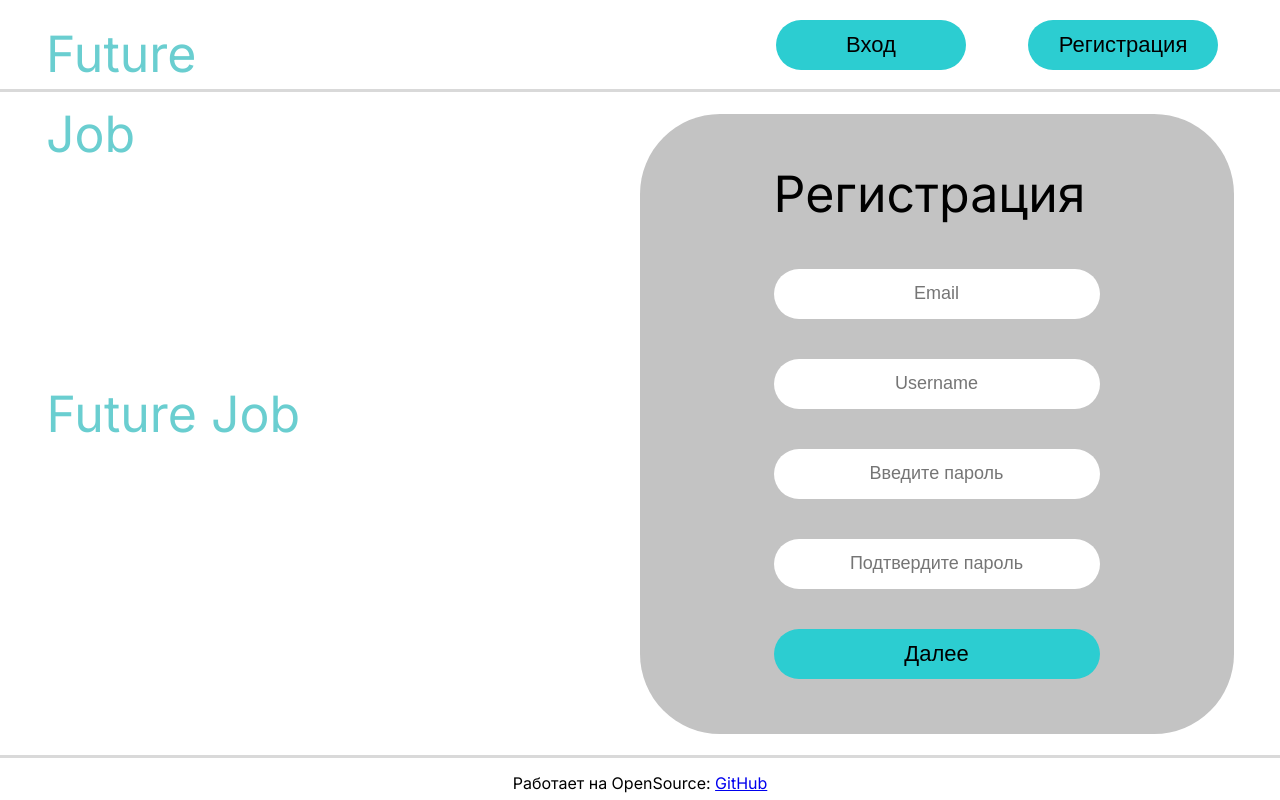
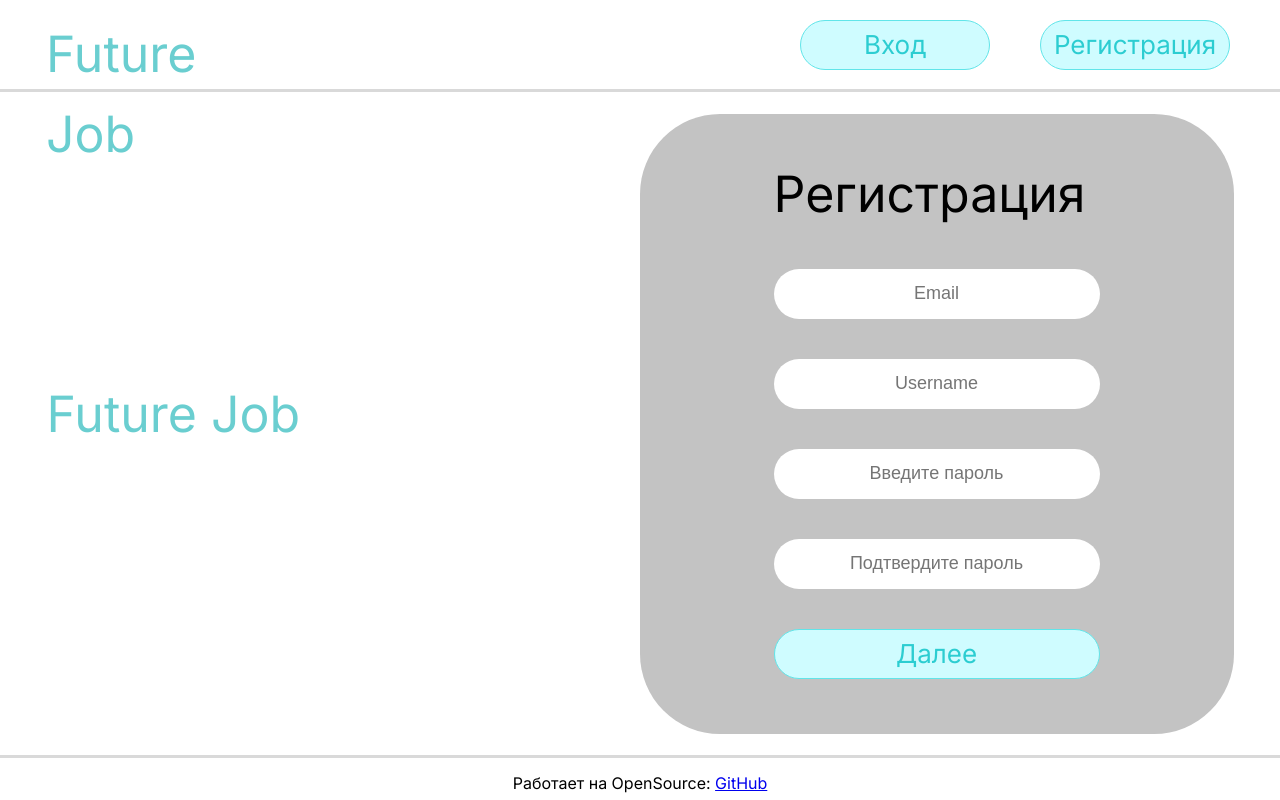
Before and after one commit to ellepheria/digital-portfolio-fj, a Vue app in the folder client/: page /registration in a window 1280 px wide. Built offline with nearby package versions, Linux system fonts and the light colour scheme.

Commit message:
some fixes

```diff
--- /dev/null
+++ b/client/src/UI/Buttons/BlueButton/BlueButton.vue
@@ -0,0 +1,35 @@
+<template>
+  <button class="blue-button" :type="type" @click="$emit('clicked')">
+    <slot></slot>
+  </button>
+</template>
+
+<script>
+export default {
+  name: "BlueButton",
+  emits: ['clicked'],
+  props: {
+    type: 'button',
+  }
+}
+</script>
+
+<style scoped>
+.blue-button {
+  height: 50px;
+  background: #CFFCFF;
+  border-radius: 55px;
+  border: 1px solid #61E5E9;
+  font-family: 'Inter';
+  font-style: normal;
+  font-weight: 400;
+  font-size: 26px;
+  line-height: 120%;
+  color: #2CCDD1;
+}
+
+.blue-button:hover {
+  cursor: pointer;
+  background: #c0f3f6;
+}
+</style>
--- /dev/null
+++ b/client/src/UI/Buttons/RedButton/RedButton.vue
@@ -0,0 +1,32 @@
+<template>
+  <button class="red-button" @click="$emit('clicked')">
+    <slot></slot>
+  </button>
+</template>
+
+<script>
+export default {
+  name: "RedButton",
+  emits: ['clicked'],
+}
+</script>
+
+<style scoped>
+.red-button {
+  height: 50px;
+  background: #FFD4D4;
+  border-radius: 55px;
+  border: 1px solid #EF4343;
+  font-family: 'Inter';
+  font-style: normal;
+  font-weight: 400;
+  font-size: 26px;
+  line-height: 120%;
+  color: #FF0000;
+}
+
+.red-button:hover {
+  cursor: pointer;
+  background: #f6c5c5;
+}
+</style>
--- /dev/null
+++ b/client/src/UI/Buttons/index.js
@@ -0,0 +1,4 @@
+import BlueButton from "@/UI/Buttons/BlueButton/BlueButton.vue";
+import RedButton from "@/UI/Buttons/RedButton/RedButton.vue";
+
+export {BlueButton, RedButton};
--- a/client/src/UI/Header/components/Header.vue
+++ b/client/src/UI/Header/components/Header.vue
@@ -4,17 +4,23 @@
       Future Job
     </div>
     <div class="buttons not_auth" v-if="!this.$store.getters['auth/isAuthenticated']">
-      <button class="auth-button" @click="this.$router.push('/auth')">
+      <blue-button
+          @clicked="this.$router.push('/auth')"
+          class="auth-button btn">
         Вход
-      </button>
-      <button class="registration-button" @click="this.$router.push('/registration')">
+      </blue-button>
+      <blue-button
+          class="registration-button btn"
+          @clicked="this.$router.push('/registration')"
+      >
         Регистрация
-      </button>
+      </blue-button>
     </div>
     <div class="buttons auth" v-if="this.$store.getters['auth/isAuthenticated']">
-      <button class="auth-button" @click="logout">
-        Выйти
-      </button>
+      <red-button
+          @clicked="logout"
+          class="logout-button btn"
+      >Выйти</red-button>
     </div>
   </div>
 </template>
@@ -39,50 +45,22 @@ export default {
   border-bottom: 3px solid #D9D9D9;
   display: flex;
   justify-content: space-between;
+  background: #FFFFFF;
 }
 
-.auth-button {
-  text-align: center;
+.btn {
   width: 190px;
-  height: 50px;
-  border-radius: 80px;
-  border: none;
-  background: #2ccdd1;
-  font-weight: 400;
-  font-size: 22px;
-  line-height: 160%;
   margin-top: 20px;
-  margin-right: 62px;
-}
-
-.auth-button:hover {
-  cursor: pointer;
-  background: #208875;
-}
-
-.registration-button {
-  text-align: center;
-  width: 190px;
-  height: 50px;
-  border-radius: 80px;
-  border: none;
-  background: #2ccdd1;
-  font-weight: 400;
-  font-size: 22px;
-  line-height: 160%;
-  margin-top: 20px;
-  margin-right: 62px;
-}
-
-.registration-button:hover {
-  cursor: pointer;
-  background: #208875;
+  margin-right: 50px;
 }
 
 .logo {
   margin: 14px 46px;
   height: 58px;
   width: 253px;
+  font-family: 'Inter';
+  font-style: normal;
+  font-weight: 400;
   font-size: 50px;
   line-height: 160%;
   color: #6ACED0;
--- a/client/src/main.js
+++ b/client/src/main.js
@@ -2,8 +2,12 @@ import {createApp, h} from 'vue'
 import App from './App.vue'
 import router from './router'
 import store from './store'
+import {BlueButton, RedButton} from '@/UI/Buttons/index' ;
 
 const app = createApp(App)
+
+app.component('RedButton', RedButton);
+app.component('BlueButton', BlueButton);
 
 app.use(store);
 app.use(router);
--- a/client/src/modules/AuthForm/components/AuthForm.vue
+++ b/client/src/modules/AuthForm/components/AuthForm.vue
@@ -1,5 +1,6 @@
 <template>
   <div class="auth-form">
+    <form @submit.prevent="authorizationFormSubmit">
       <h1 class="form-title">
         Авторизация
       </h1>
@@ -8,11 +9,13 @@
             v-model="login"
             type="text"
             placeholder="Email/Username"
+            required
             class="form-fields__field">
         <input
             v-model="password"
             type="password"
             placeholder="Введите пароль"
+            required
             class="form-fields__field">
       </div>
       <div class="form-buttons">
@@ -28,19 +31,21 @@
           >Запомнить?
           </div>
         </div>
-      <button class="auth-button" @click="authorizationFormSubmit">
+        <blue-button type="submit" class="auth-button">
           Вход
-      </button>
+        </blue-button>
       </div>
       <a href="/forgot-password" class="forgot-password">
         Забыли пароль?
       </a>
+    </form>
   </div>
 </template>
 
 <script>
 import * as ui from "@/UI";
 import { setUsername } from "@/helpers";
+import BlueButton from "@/UI/Buttons/BlueButton/BlueButton.vue";
 
 export default {
   name: "AuthForm",
@@ -112,23 +117,6 @@ export default {
   margin-bottom: 50px;
 }
 
-.auth-button {
-  text-align: center;
-  width: 153px;
-  height: 50px;
-  border-radius: 80px;
-  border: none;
-  background: #2ccdd1;
-  font-weight: 400;
-  font-size: 22px;
-  line-height: 160%;
-}
-
-.auth-button:hover {
-  cursor: pointer;
-  background: #208875;
-}
-
 .remember-me-container {
   display: flex;
   padding-top: 15px;
@@ -151,6 +139,10 @@ export default {
   cursor: pointer;
 }
 
+.auth-button {
+  width: 153px;
+}
+
 .forgot-password {
   margin: 0 90px;
   text-decoration: none;
--- a/client/src/modules/RegistrationForm/components/RegistrationForm.vue
+++ b/client/src/modules/RegistrationForm/components/RegistrationForm.vue
@@ -1,5 +1,6 @@
 <template>
   <div class="registration-form">
+    <form @submit.prevent="registrationFormSubmit">
       <h1 class="form-title">
         Регистрация
       </h1>
@@ -8,34 +9,40 @@
             v-model="email"
             type="email"
             placeholder="Email"
+            required
             class="form-fields__field">
         <input
             v-model="username"
             type="text"
             placeholder="Username"
+            required
             class="form-fields__field">
         <input
             v-model="password"
             type="password"
             placeholder="Введите пароль"
+            required
             class="form-fields__field">
         <input
             v-model="confirmPassword"
             type="password"
             placeholder="Подтвердите пароль"
+            required
             class="form-fields__field">
       </div>
       <div class="form-buttons">
-      <button class="registration-button" @click="registrationFormSubmit">
+        <blue-button class="registration-button" type="submit">
           Далее
-      </button>
+        </blue-button>
       </div>
+    </form>
   </div>
 </template>
 
 <script>
 import * as ui from "@/UI";
 import { setUsername } from "@/helpers";
+import BlueButton from "@/UI/Buttons/BlueButton/BlueButton.vue";
 
 export default {
   name: "RegistrationForm",
@@ -53,6 +60,11 @@ export default {
       const email = this.email;
       const username = this.username;
       const password = this.password;
+
+      if (this.password !== this.confirmPassword) {
+        alert('Пароли должны совпадать');
+        return;
+      }
 
       const { data } = await this.$store.dispatch('auth/register', {
         email,
@@ -110,19 +122,6 @@ export default {
 }
 
 .registration-button {
-  text-align: center;
   width: 100%;
-  height: 50px;
-  border-radius: 80px;
-  border: none;
-  background: #2ccdd1;
-  font-weight: 400;
-  font-size: 22px;
-  line-height: 160%;
-}
-
-.registration-button:hover {
-  cursor: pointer;
-  background: #208875;
 }
 </style>
--- a/client/src/pages/ProfileEditPage/components/index.js
+++ b/client/src/pages/ProfileEditPage/components/index.js
@@ -107,10 +107,10 @@ export default {
     },
     computed: {
         coverUploaded() {
-            return !!this.cover;
+            return !!this.cover_path;
         },
         profilePictureUploaded() {
-            return !!this.profile_picture;
+            return !!this.profile_picture_path;
         },
         isAuth() {
             return this.$store.getters['auth/isAuthenticated'];
@@ -122,9 +122,12 @@ export default {
         }
     },
     async created() {
-        const data = await this.$store.dispatch('profile/getCurrentProfileData');
-        data.cover = (await $http.get(data.cover_path)).data;
-        data.profile_picture = (await $http.get(data.profile_picture_path)).data;
-        this.updateProfileData(data);
+        await this.$store.dispatch('profile/getCurrentProfileData').then(res => {
+            const data = res;
+            data.cover = ($http.get(data.cover_path)).data;
+            data.profile_picture = ($http.get(data.profile_picture_path)).data;
+            this.updateProfileData(data);
+        });
+
     }
 }
--- a/client/src/pages/ProfileEditPage/store/index.js
+++ b/client/src/pages/ProfileEditPage/store/index.js
@@ -58,8 +58,10 @@ export default {
         async getCurrentProfileData({commit}, username) {
             try {
                 const {data} = await $http.get(baseURI + `get_profile/${getUsername()}`);
-                data.cover_path = baseURI + data.cover_path;
-                data.profile_picture_path = baseURI + data.profile_picture_path;
+                data.cover_path = data.cover_path ?
+                    baseURI + data.cover_path : '';
+                data.profile_picture_path = data.profile_picture_path ?
+                    baseURI + data.profile_picture_path : '';
                 if (data) {
                     commit('UPDATE', data);
                     return data;
```
Lines whose indentation alone changed are shown as unchanged.
